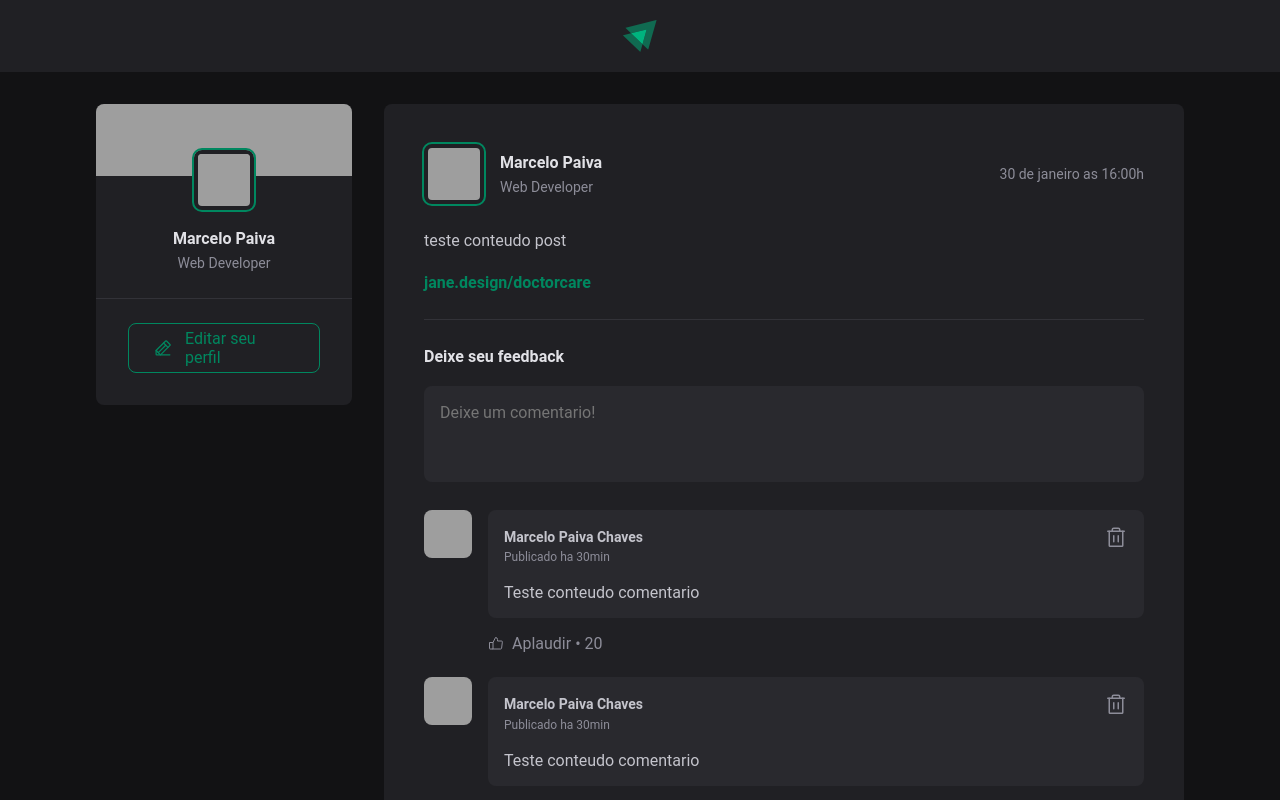
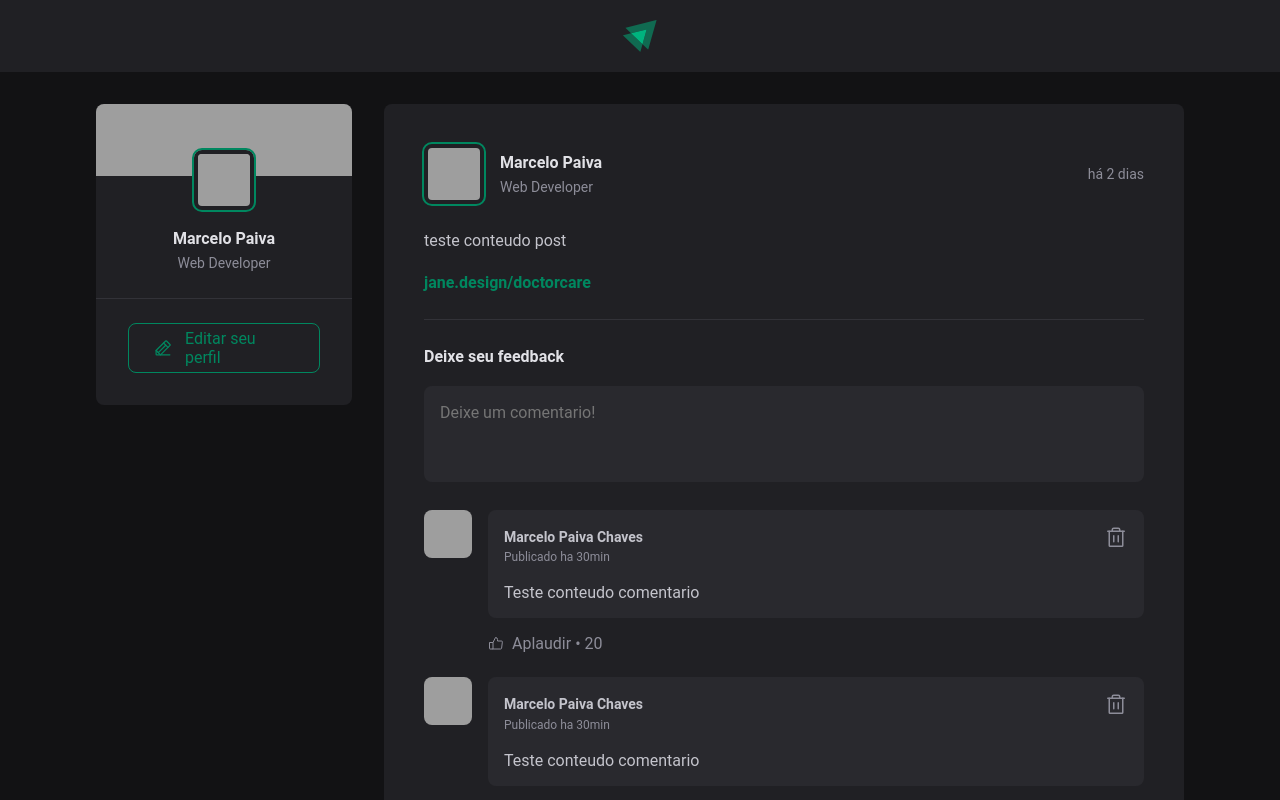
Before and after one commit to Marcelorpc/react-project-commented-for-study, a React (Vite) app: page / in a window 1280 px wide. Shown: the top 800 px of the page. Built offline with nearby package versions, Linux system fonts and the light colour scheme; grey boxes are pictures that could not be loaded.

Commit message:
finish date format

```diff
--- a/src/components/Post.jsx
+++ b/src/components/Post.jsx
@@ -19,6 +19,13 @@ export function Post({author, publishedAt, content}) {
     locale: ptBR
   })
 
+  //uso o formatDistanceToNow para formatar o conteudo da data
+  //no ingles, o sufixo e relativo ao nosso prefixo nesse caso
+  const publishedDateRelativeToNow = formatDistanceToNow(publishedAt, {
+    locale: ptBR,
+    addSuffix: true,
+  })
+
   return (
     <article className={styles.post}>
       <header>
@@ -33,7 +40,7 @@ export function Post({author, publishedAt, content}) {
 
         {/*}Utilizo a data que fiz o format para o title, e a data relativetoNow para o conteudo{*/}
         <time title={publishedDateFormatted} dateTime="teste">
-          {publishedDateFormatted}
+          {publishedDateRelativeToNow}
         </time>
       </header>
       {/*}uso o map para retornar o conteudo de acordo com o tipo dele, com a tag correta para cada caso{*/}
```
